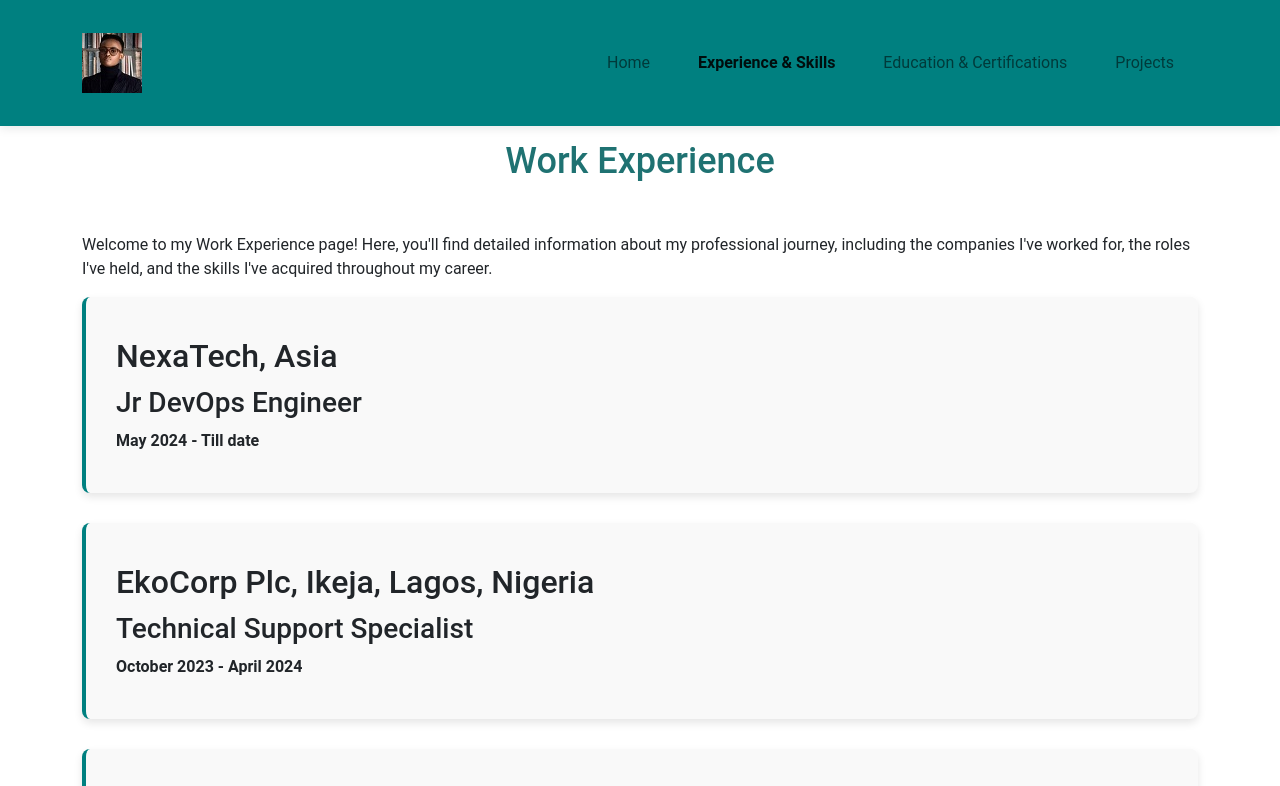
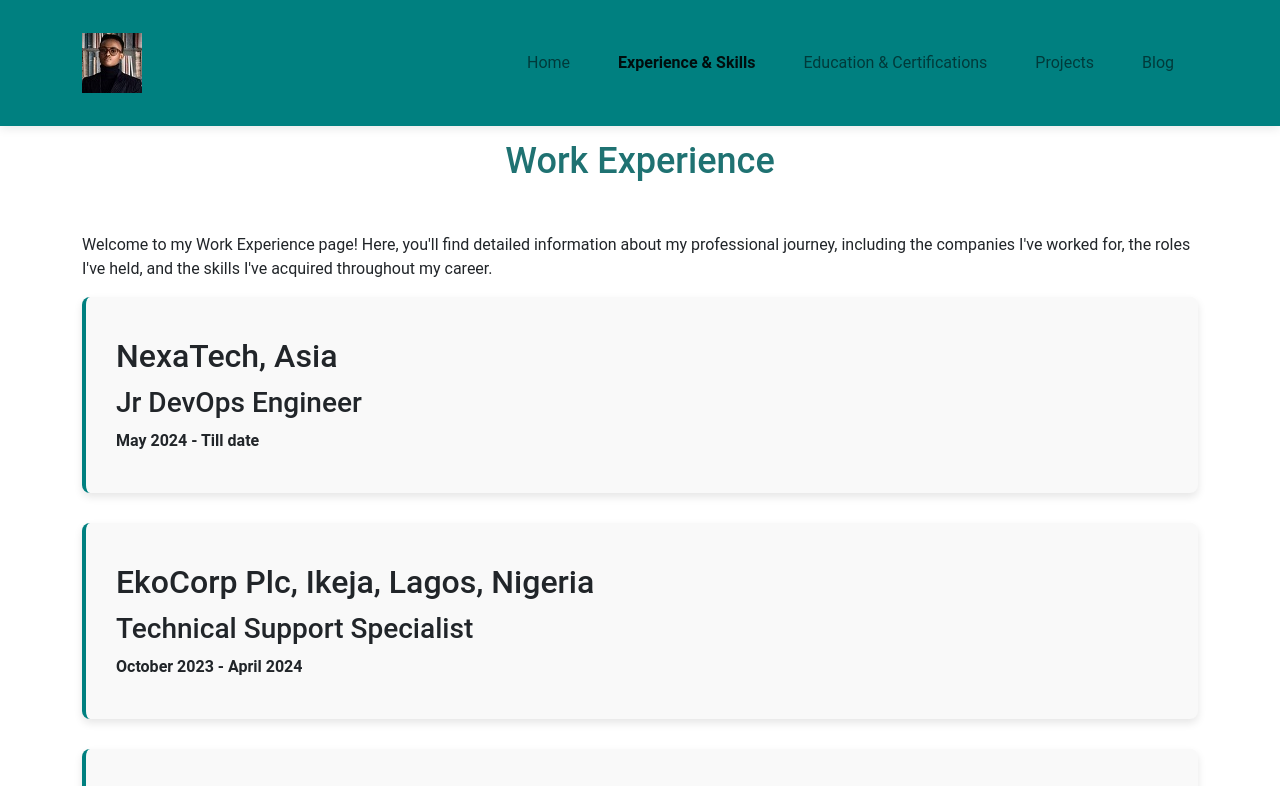
Before and after one commit to SalvationIbeh/Portfolio-Website, a plain HTML site: page experience.html in a window 1280 px wide. Shown: the top 786 px of the page. Drawn offline with nearby package versions, Linux system fonts and the light colour scheme.

Commit message:
Update to nav links

```diff
--- a/experience.html
+++ b/experience.html
@@ -24,6 +24,7 @@
                         <li class="nav-item"><a href="experience.html" class="nav-link active">Experience & Skills</a></li>
                         <li class="nav-item"><a href="education.html" class="nav-link">Education & Certifications</a></li>
                         <li class="nav-item"><a href="projects.html" class="nav-link">Projects</a></li>
+                        <li class="nav-item"><a href="blog.html" class="nav-link">Blog</a></li>
                     </ul>
                 </div>
             </nav>
```
Also changed, not shown: education.html (+1 -1 lines), projects.html (+1 -0 lines).
